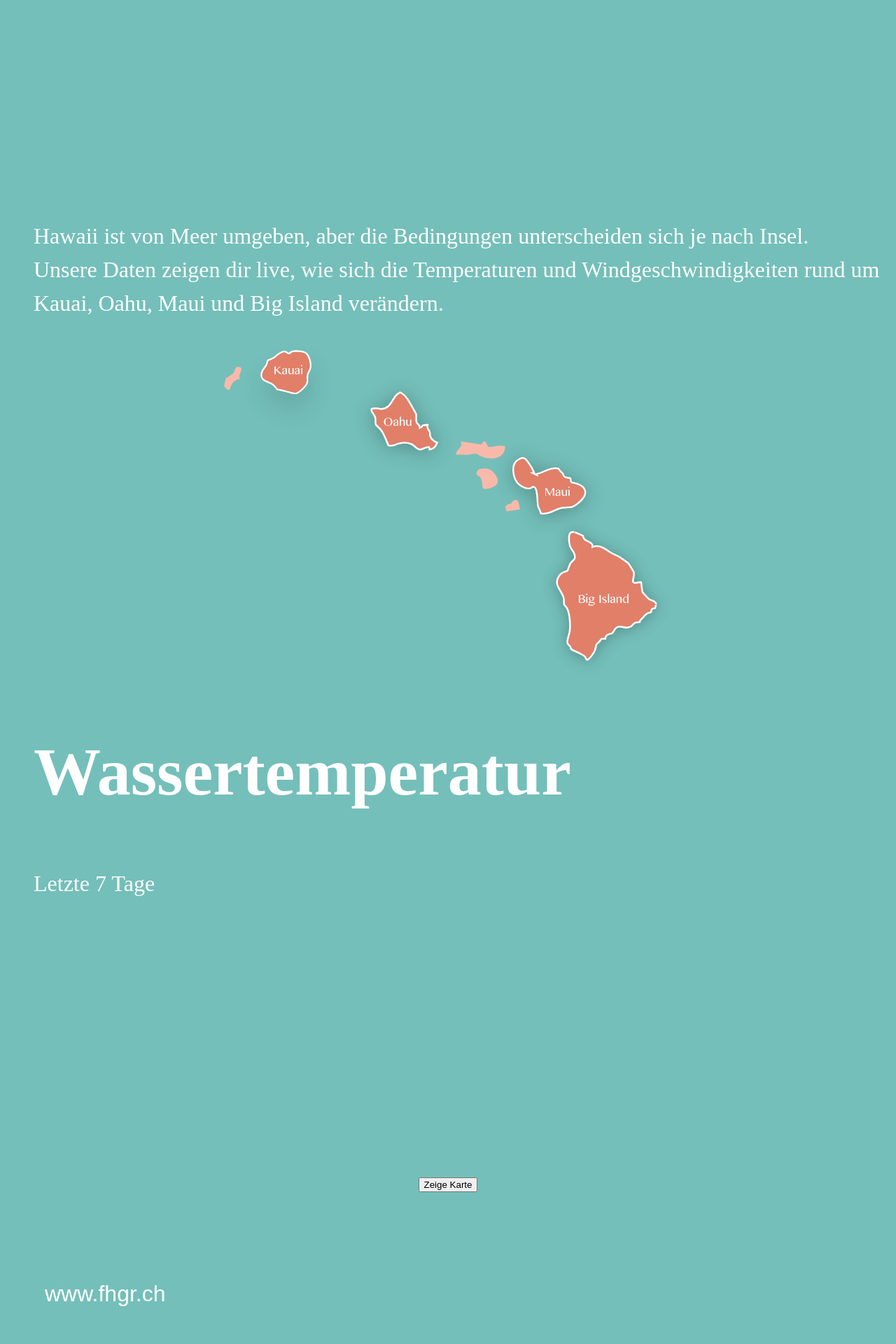
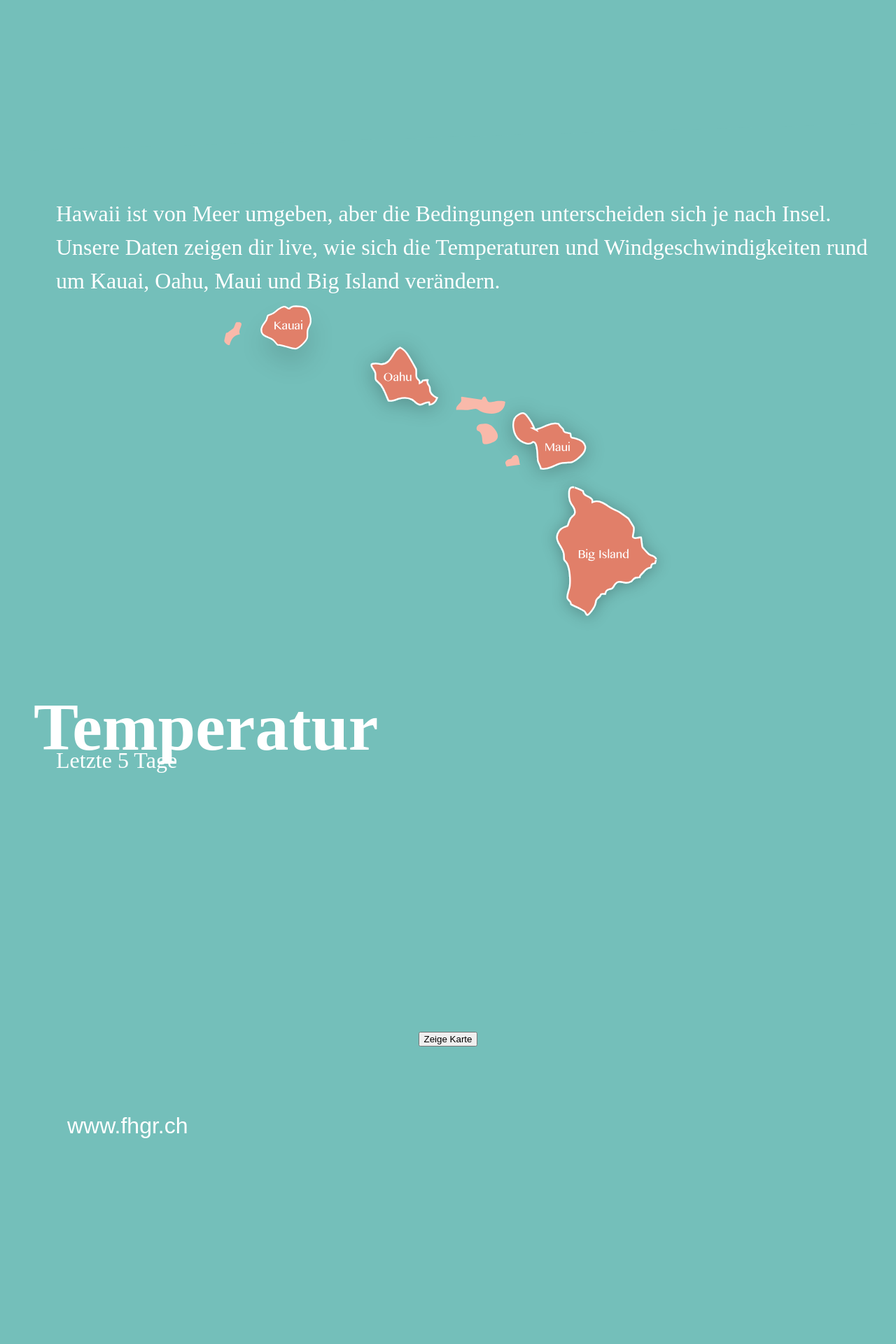
Before and after one commit to julediecoole/alohameter, a PHP site: page / in a window 1280 px wide. Shown: the part 695-2615 px from the top of the page at 70% size. After the commit the page ends 2321 px from the top, so only its background shows below. Run offline with PHP 8.4, Linux system fonts and the light colour scheme; a map, chart or similar area stays blank.

Commit message:
temperatur

```diff
--- a/index.html
+++ b/index.html
@@ -46,8 +46,8 @@
 
     <!-- Chart Wassertemperatur -->
     <div class="chart-container">
-      <h2>Wassertemperatur</h2>
-        <p>Letzte 7 Tage</p>
+      <h2>Temperatur</h2>
+        <p>Letzte 5 Tage</p>
       <canvas id="wassertemperatur" width="400" height="200"></canvas>
     </div>
 
--- a/style.css
+++ b/style.css
@@ -71,30 +71,29 @@ h2 {
   font-weight: bold;
   padding-left: 3rem;
   color: #ffffff;
+  margin-bottom: -2rem;
 }
-
 
 p {
   font-size: 2rem;
   text-align: left;
-  padding-left: 3rem;
+  padding-left: 5rem;
   line-height: 1.5;
   color: #ffffff;
+  margin: 0;
 }
 
 #weather p {
-  all: unset;               /* setzt alle globalen p-Stile zurück */
-  font-size: 2rem;          /* wendet deinen Wetterstil wieder an */
+  all: unset; /* setzt alle globalen p-Stile zurück */
+  font-size: 2rem;
   line-height: 1.5;
   color: #138987;
   padding-left: 3rem;
   padding-right: 5px;
   text-align: left;
   transform: translateY(-130px);
-  display: block;           /* nötig, da all: unset alles löscht */
+  display: block;
 }
-
-
 
 /* links */
 a {
```
